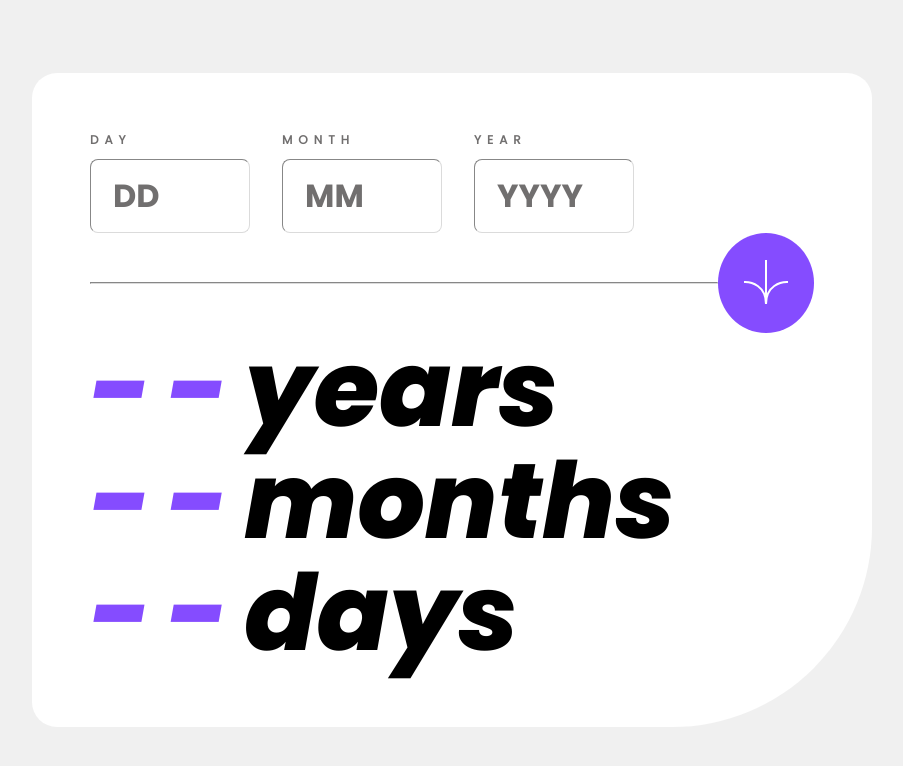
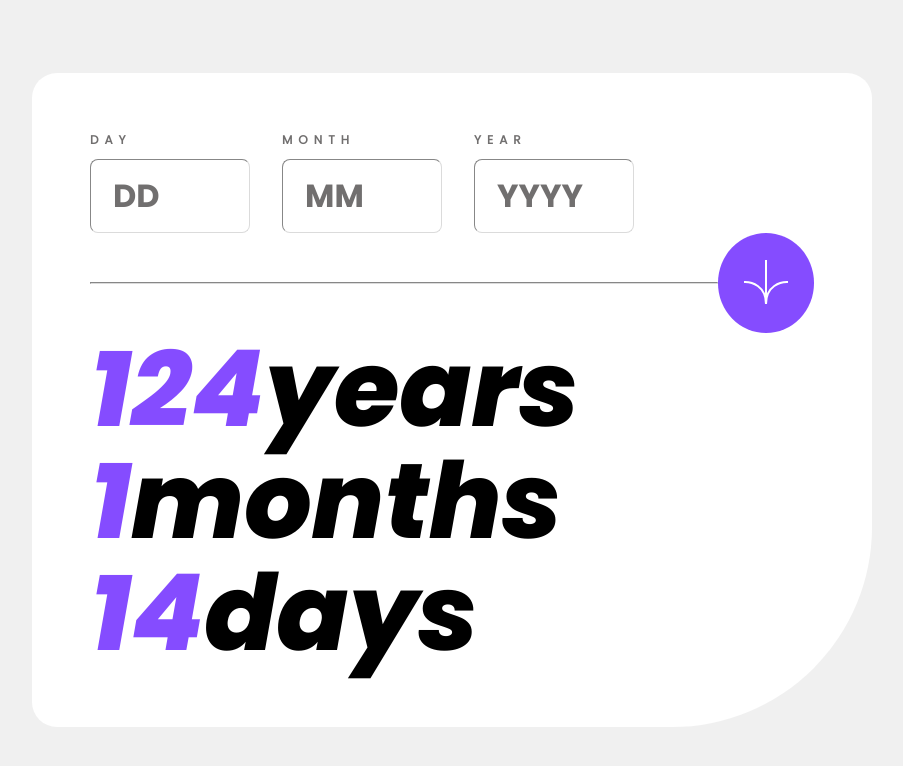
Before and after one commit to korchel/age-calculator, a React (Create React App) app: page / in a window 1280 px wide. Shown: the top 766 px of the page, without its empty margins (188-1091 px from the left). Built offline with nearby package versions, Linux system fonts and the light colour scheme.

Commit message:
result shown

```diff
--- a/src/components/Output.jsx
+++ b/src/components/Output.jsx
@@ -18,19 +18,18 @@ const getTime = (day, month, year) => {
 const Output = () => {
   const { day, month, year } = useSelector(getValues);
   const { years, months, days } = getTime(day, month, year);
-  console.log(years, months, days);
   return (
     <div>
       <p className="result-text">
-        <span>--</span>
+        {years === undefined ? <span>--</span> : <span>{years}</span>}
         years
       </p>
       <p className="result-text">
-        <span>--</span>
+        {months === undefined ? <span>--</span> : <span>{months}</span>}
         months
       </p>
       <p className="result-text">
-        <span>--</span>
+        {days === undefined ? <span>--</span> : <span>{days}</span>}
         days
       </p>
     </div>
--- a/src/index.css
+++ b/src/index.css
@@ -157,5 +157,5 @@ input[type="number"] {
 
 .result-text span {
   color: var(--purple);
-  letter-spacing: 0.15em;
+  /* letter-spacing: 0.15em; */
 }
```
Also changed, not shown: public/manifest.json (deleted), 1 other file (tests, documents, lock files or other folders).
